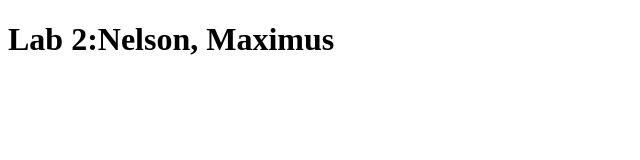
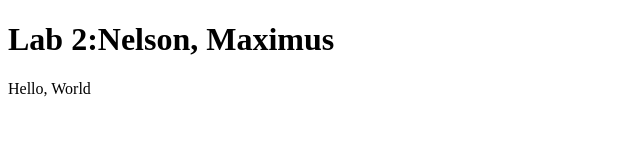
Before and after one commit to mnelson21/webdevs2, a plain HTML site: page labs/lab2.html in a window 1280 px wide. Shown: the whole page, without its empty margins (0-640 px from the left). Drawn offline with Linux system fonts and the light colour scheme.

Commit message:
add p element

```diff
--- a/labs/lab2.html
+++ b/labs/lab2.html
@@ -4,6 +4,7 @@
         <title>Lab 2:Nelson, Maximus</title>
 
         <h1>Lab 2:Nelson, Maximus</h1>
+        <p>Hello, World</p>
     </head>
     <body>
 
```
